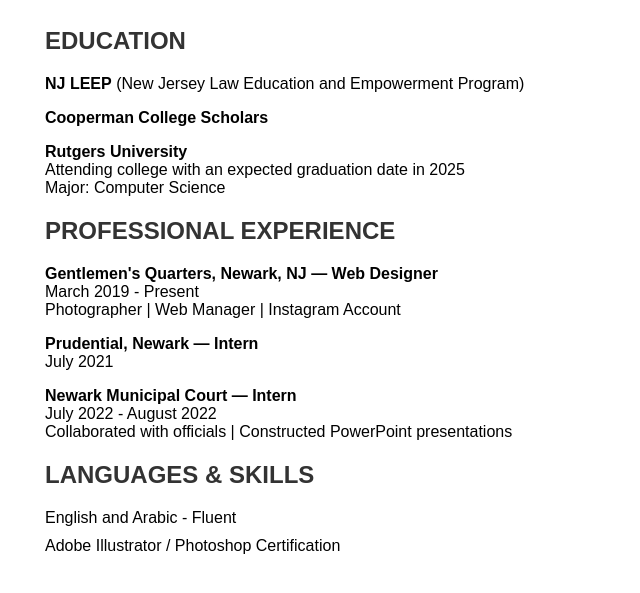
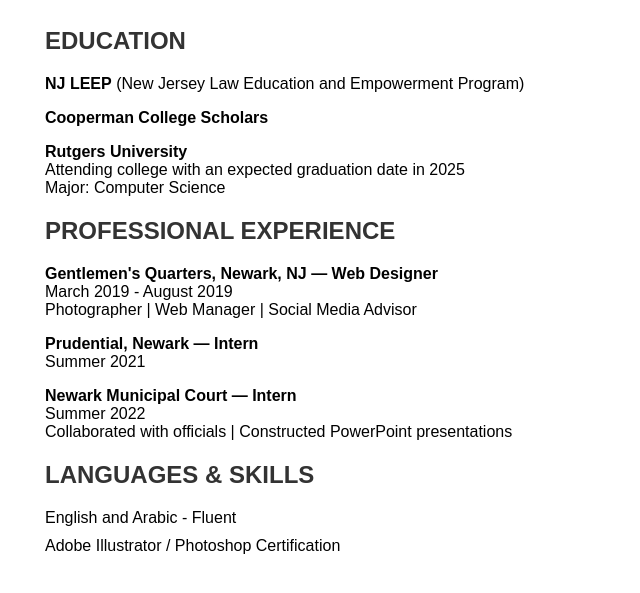
Before and after one commit to Jaafar128-dev/resume, a plain HTML site: page index.html in a window 1280 px wide. Shown: the part 171-764 px from the top of the page, without its empty margins (195-835 px from the left). Drawn offline with Linux system fonts and the light colour scheme.

Commit message:
Update index.html

```diff
--- a/index.html
+++ b/index.html
@@ -61,14 +61,14 @@
         <div class="section">
             <h2>PROFESSIONAL EXPERIENCE</h2>
             <p><strong>Gentlemen's Quarters, Newark, NJ — Web Designer</strong><br>
-            March 2019 - Present<br>
-            Photographer | Web Manager | Instagram Account</p>
+            March 2019 - August 2019<br>
+            Photographer | Web Manager | Social Media Advisor</p>
 
             <p><strong>Prudential, Newark — Intern</strong><br>
-            July 2021</p>
+            Summer 2021</p>
 
             <p><strong>Newark Municipal Court — Intern</strong><br>
-            July 2022 - August 2022<br>
+            Summer 2022<br>
             Collaborated with officials | Constructed PowerPoint presentations</p>
         </div>
 
```
